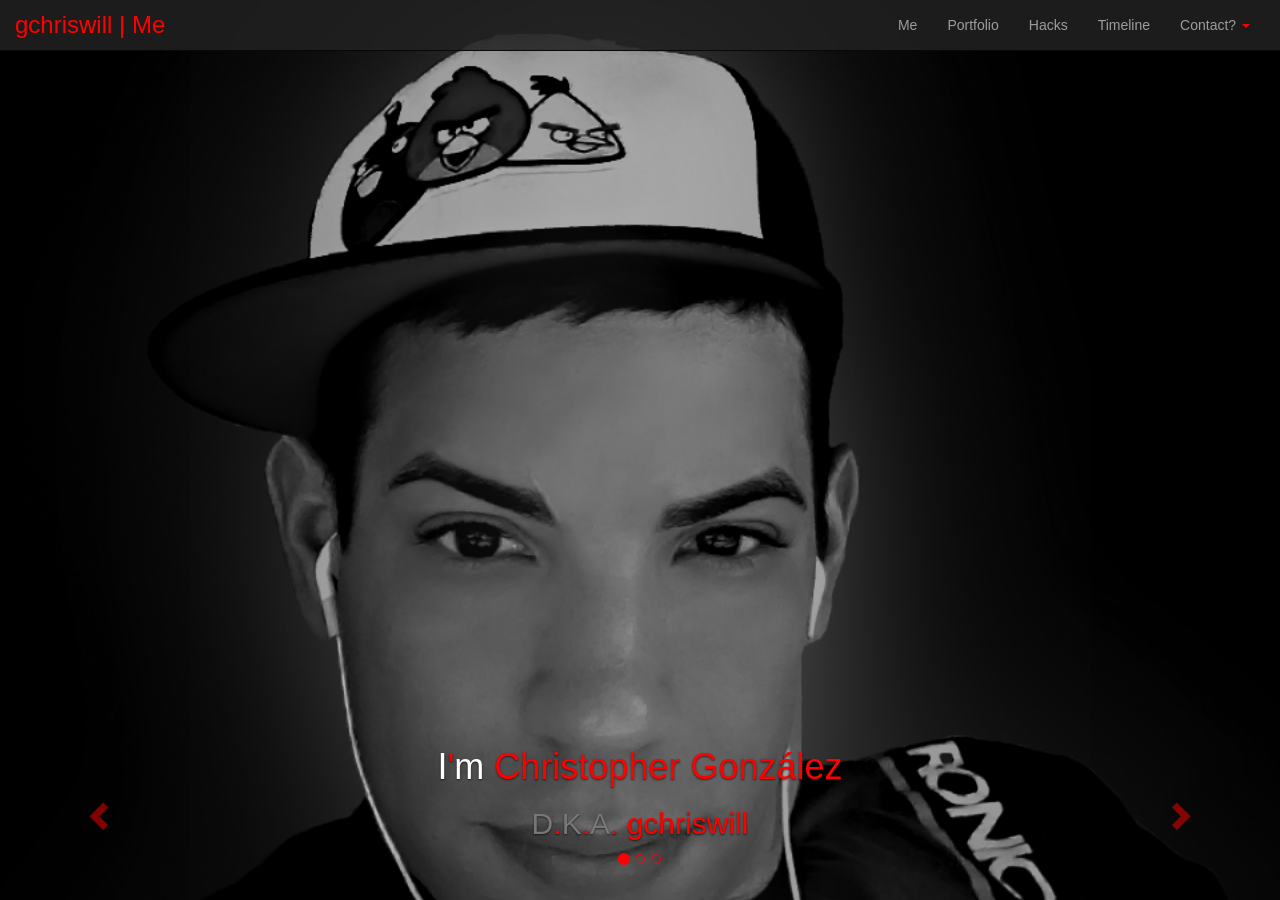
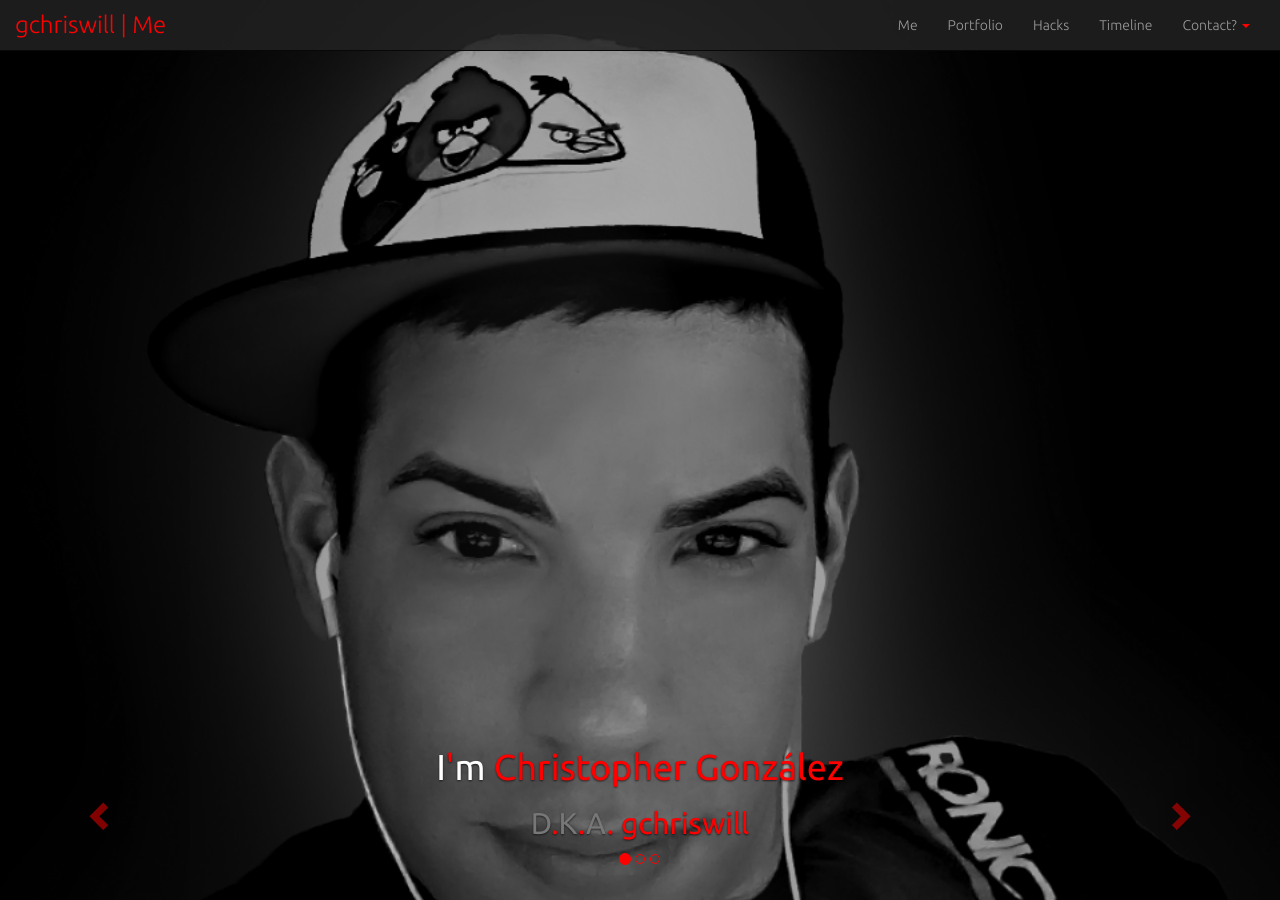
Before and after one commit to gchriswill/gchriswill.github.io, a Jekyll site: the page built from index.html, in a window 1280 px wide. Built offline with Jekyll 4.4.1, drawn with Linux system fonts in a browser that asks for light colours; nearby versions of some CDN libraries; Markdown is read by kramdown in place of the engine named in the settings.

Commit message:
Minor fixes

```diff
--- a/css/global.css
+++ b/css/global.css
@@ -1,5 +1,5 @@
 /*
- * Disinged and coded by @gchriswill
+ * Site Global CSS - Disinged and coded by @gchriswill
  * Code licensed under MIT, documentation under CC BY-SA 4.0
  *
  */
@@ -9,8 +9,8 @@
 /* @gchriswill *** Default body Styling -------------------------- */
 html > body {
 	background-color: #000000;
-	font-family: "Source Code Pro", sans-serif;
-	font-weight: 400;
+	font-family: "Ubuntu", sans-serif;
+	font-weight: 300;
 	-webkit-font-smoothing: antialiased;
 	-webkit-backface-visibility: hidden;
 }
```
